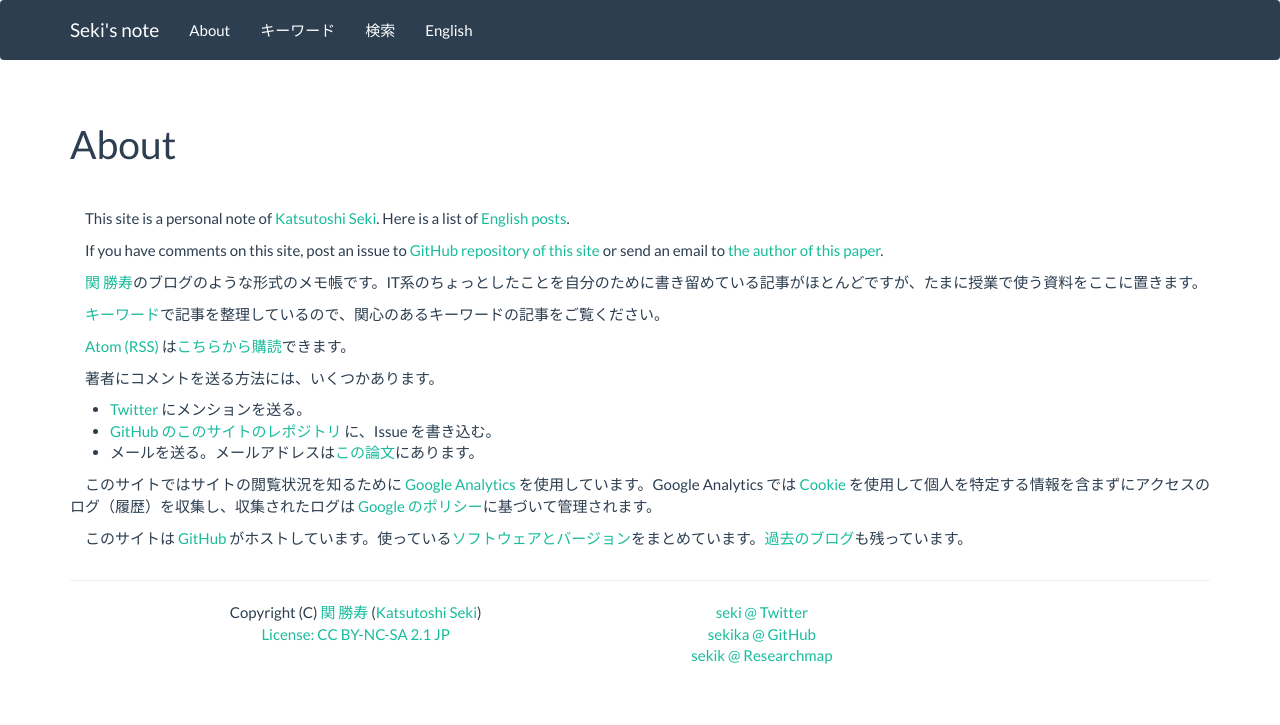
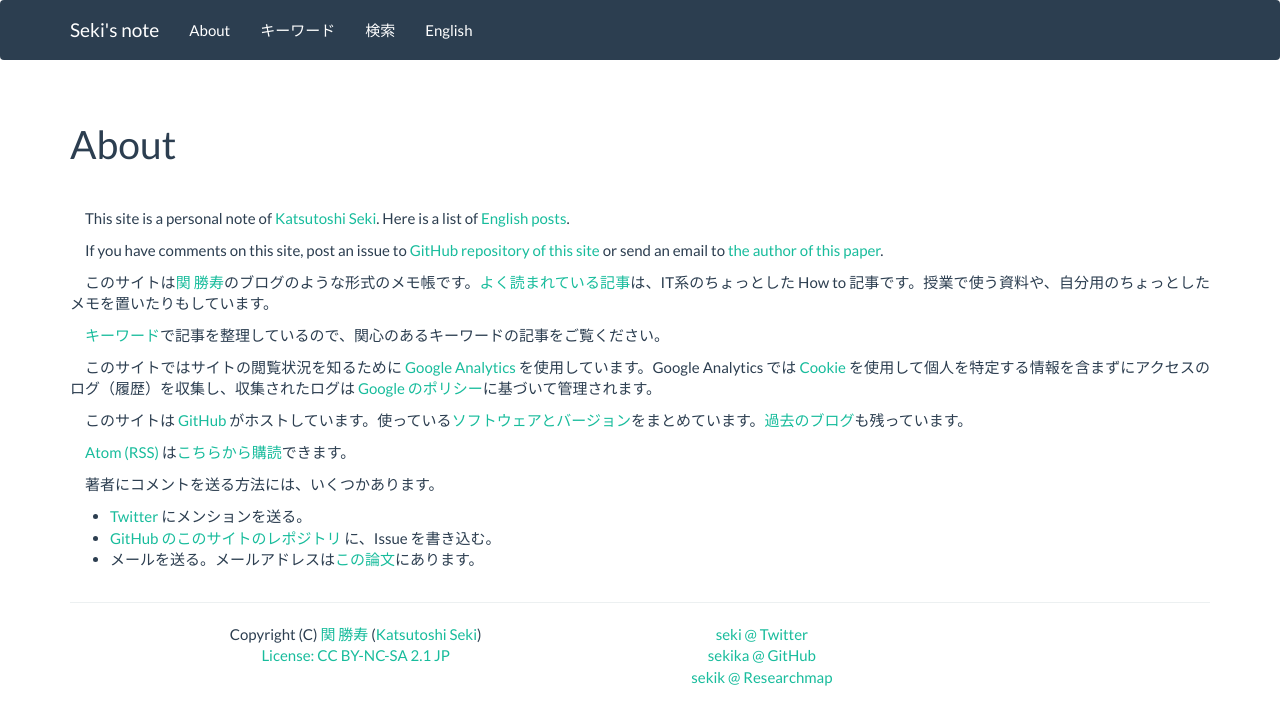
Before and after one commit to sekika/sekika.github.io, a Jekyll site: the page built from about.md, in a window 1280 px wide. Shown: the top 725 px of the page. Built offline with Jekyll 4.4.1, drawn with Linux system fonts in a browser that asks for light colours; nearby versions of some CDN libraries; some of the changed lines change nothing that is shown.

Commit message:
Popular articles

```diff
--- a/about.md
+++ b/about.md
@@ -8,9 +8,13 @@ This site is a personal note of {{ site.author-en }}. Here is a list of <a href=
 
 If you have comments on this site, post an issue to <a href="https://github.com/sekika/sekika.github.io">GitHub repository of this site</a> or send an email to <a href="http://www.sciencedirect.com/science/article/pii/S0016706115000622">the author of this paper</a>.
 
-{{ site.author }}のブログのような形式のメモ帳です。IT系のちょっとしたことを自分のために書き留めている記事がほとんどですが、たまに授業で使う資料をここに置きます。
+このサイトは{{ site.author }}のブログのような形式のメモ帳です。[よく読まれている記事]({% post_url 2017-05-04-popular %})は、IT系のちょっとした How to 記事です。授業で使う資料や、自分用のちょっとしたメモを置いたりもしています。
 
 <a href="{{ "/tags/" | prepend: site.baseurl }}">キーワード</a>で記事を整理しているので、関心のあるキーワードの記事をご覧ください。
+
+このサイトではサイトの閲覧状況を知るために [Google Analytics](https://www.google.com/intl/ja/analytics/) を使用しています。Google Analytics では [Cookie](https://ja.wikipedia.org/wiki/HTTP_cookie) を使用して個人を特定する情報を含まずにアクセスのログ（履歴）を収集し、収集されたログは [Google のポリシー](https://www.google.com/intl/ja/policies/privacy/)に基づいて管理されます。
+
+このサイトは [GitHub](https://github.com/) がホストしています。使っている[ソフトウェアとバージョン]({% post_url 2017-05-02-version %})をまとめています。[過去のブログ]({% post_url 2015-10-11-old-blog %})も残っています。
 
 [Atom (RSS)](https://ja.wikipedia.org/wiki/Atom_(%E3%82%A6%E3%82%A7%E3%83%96%E3%82%B3%E3%83%B3%E3%83%86%E3%83%B3%E3%83%84%E9%85%8D%E4%BF%A1)) は[こちらから購読](/feed.xml)できます。
 
@@ -21,7 +25,3 @@ If you have comments on this site, post an issue to <a href="https://github.com/
 <li><a href="https://github.com/sekika/sekika.github.io">GitHub のこのサイトのレポジトリ</a> に、Issue を書き込む。</li>
 <li>メールを送る。メールアドレスは<a href="http://www.sciencedirect.com/science/article/pii/S0016706115000622">この論文</a>にあります。</li>
 </ul>
-
-このサイトではサイトの閲覧状況を知るために [Google Analytics](https://www.google.com/intl/ja/analytics/) を使用しています。Google Analytics では [Cookie](https://ja.wikipedia.org/wiki/HTTP_cookie) を使用して個人を特定する情報を含まずにアクセスのログ（履歴）を収集し、収集されたログは [Google のポリシー](https://www.google.com/intl/ja/policies/privacy/)に基づいて管理されます。
-
-このサイトは [GitHub](https://github.com/) がホストしています。使っている[ソフトウェアとバージョン]({% post_url 2017-05-02-version %})をまとめています。[過去のブログ]({% post_url 2015-10-11-old-blog %})も残っています。
```
